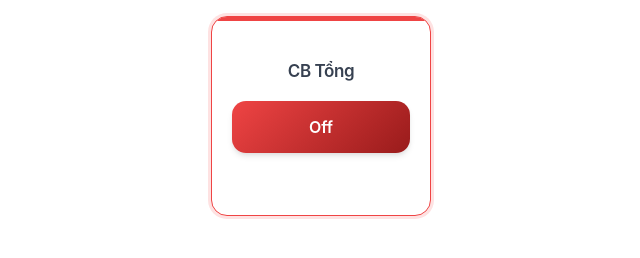
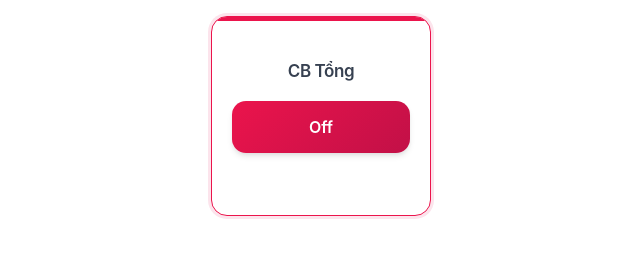
Before and after one commit to MinhQuan7/separate_buttonIFrame, a plain HTML site: page index.html in a window 1280 px wide. Shown: the whole page, without its empty margins (319-959 px from the left). Drawn offline with Linux system fonts and the light colour scheme.

Commit message:
Change color

```diff
--- a/styles.css
+++ b/styles.css
@@ -1,10 +1,10 @@
 :root {
-  --green: #10b981;
-  --green-light: #d1fae5;
-  --green-dark: #065f46;
-  --red: #ef4444;
-  --red-light: #fee2e2;
-  --red-dark: #991b1b;
+  --green: #00b359;
+  --green-light: #ccf2e0;
+  --green-dark: #008a44;
+  --red: #eb144c;
+  --red-light: #fce4ec;
+  --red-dark: #c21047;
   --white: #ffffff;
   --gray-50: #f9fafb;
   --gray-100: #f3f4f6;
```
